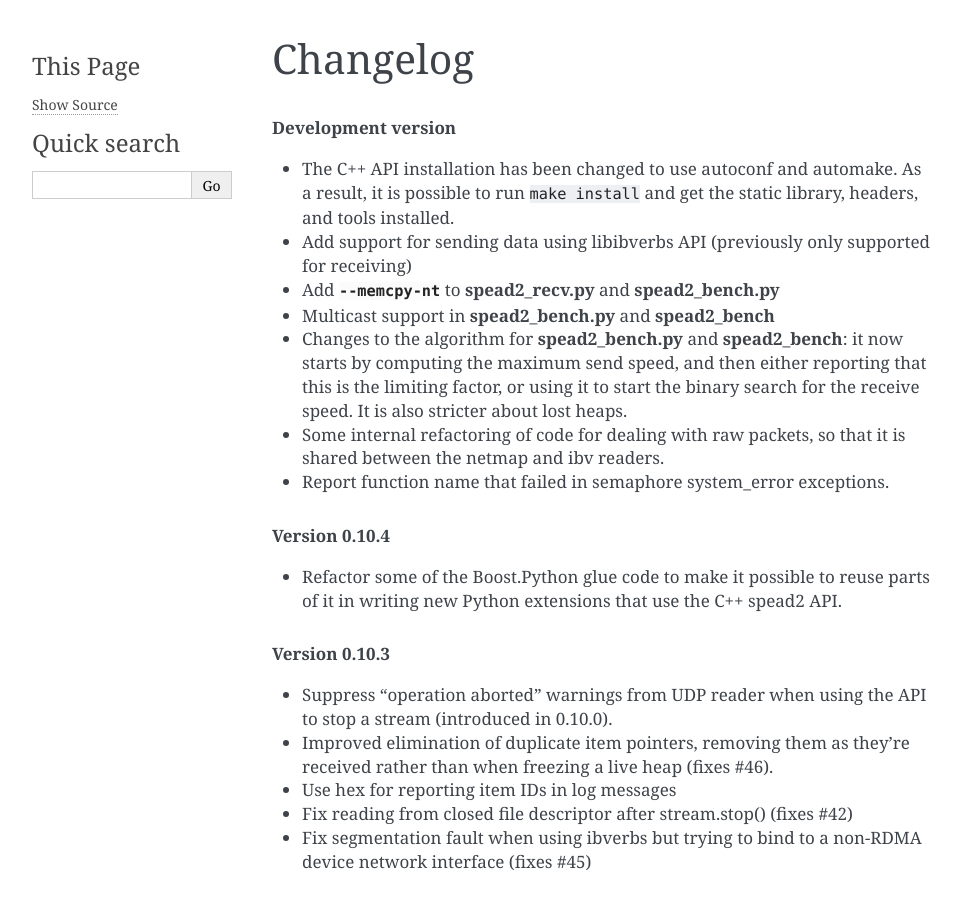
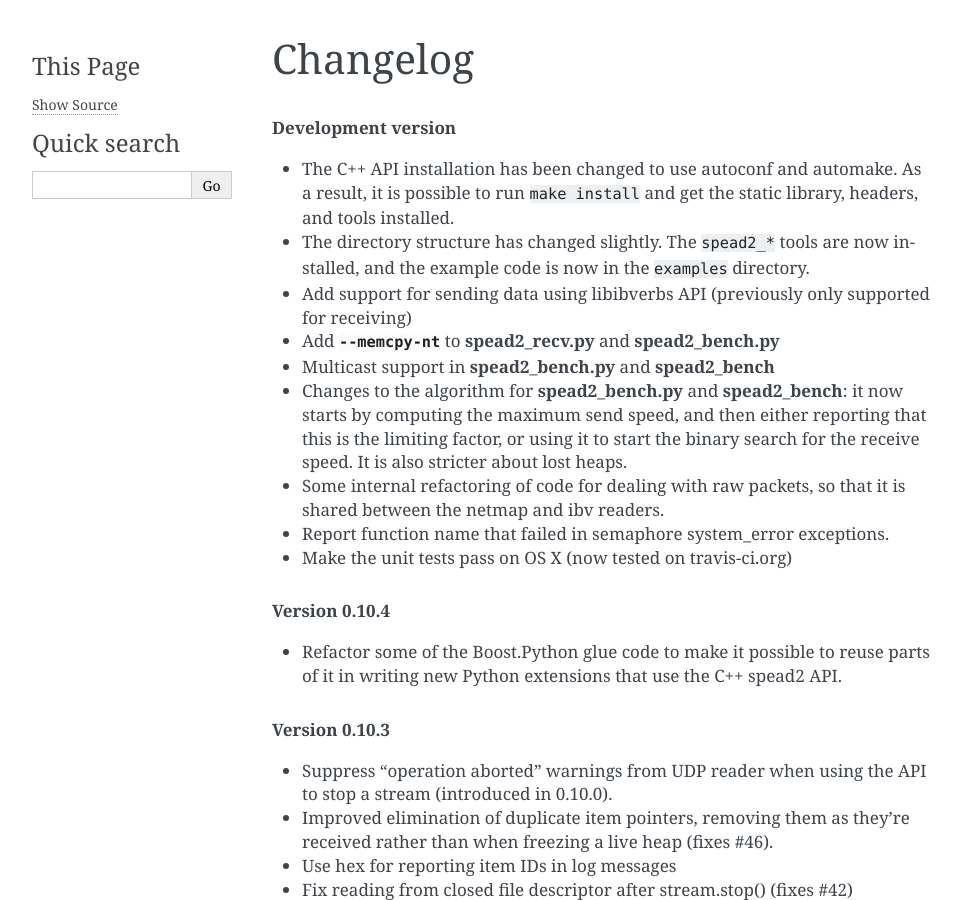
Before and after one commit to ska-sa/spead2, a Sphinx documentation site: the page built from doc/changelog.rst, in a window 1280 px wide and 900 px high. Shown: the whole window, without its empty margins (148-1108 px from the left). Built offline with Sphinx 7.4.7, drawn with Linux system fonts in a browser that asks for light colours; cross-references to code outside the pages are shown as plain code.

Commit message:
Update changelog

```diff
--- a/doc/changelog.rst
+++ b/doc/changelog.rst
@@ -6,6 +6,9 @@ Changelog
 - The C++ API installation has been changed to use autoconf and automake. As a
   result, it is possible to run ``make install`` and get the static library,
   headers, and tools installed.
+- The directory structure has changed slightly. The :filename:`spead2_*` tools
+  are now installed, and the example code is now in the :filename:`examples`
+  directory.
 - Add support for sending data using libibverbs API (previously only supported
   for receiving)
 - Add :option:`--memcpy-nt` to :program:`spead2_recv.py` and
@@ -19,6 +22,7 @@ Changelog
 - Some internal refactoring of code for dealing with raw packets, so that it
   is shared between the netmap and ibv readers.
 - Report function name that failed in semaphore system_error exceptions.
+- Make the unit tests pass on OS X (now tested on travis-ci.org)
 
 .. rubric:: Version 0.10.4
 
```
